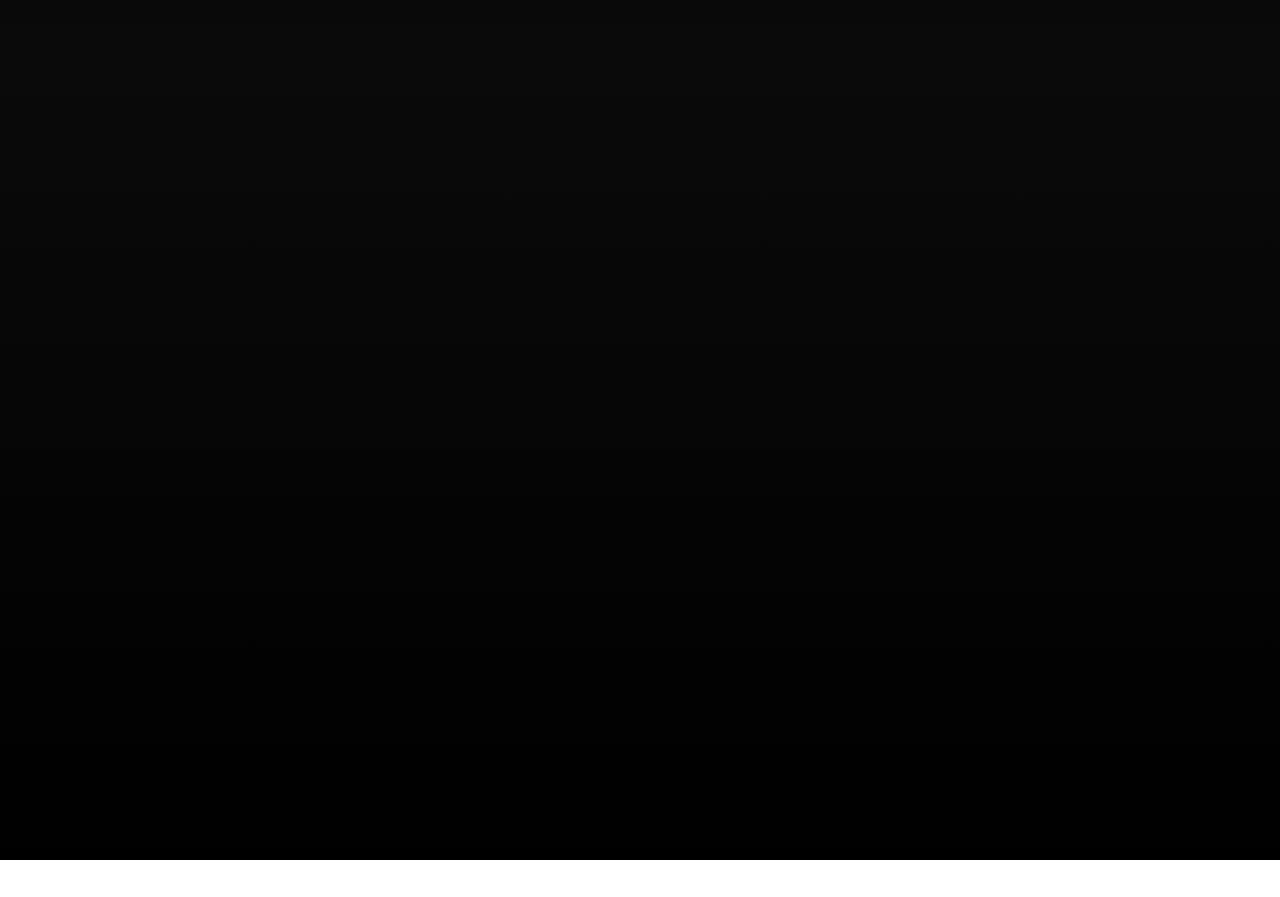
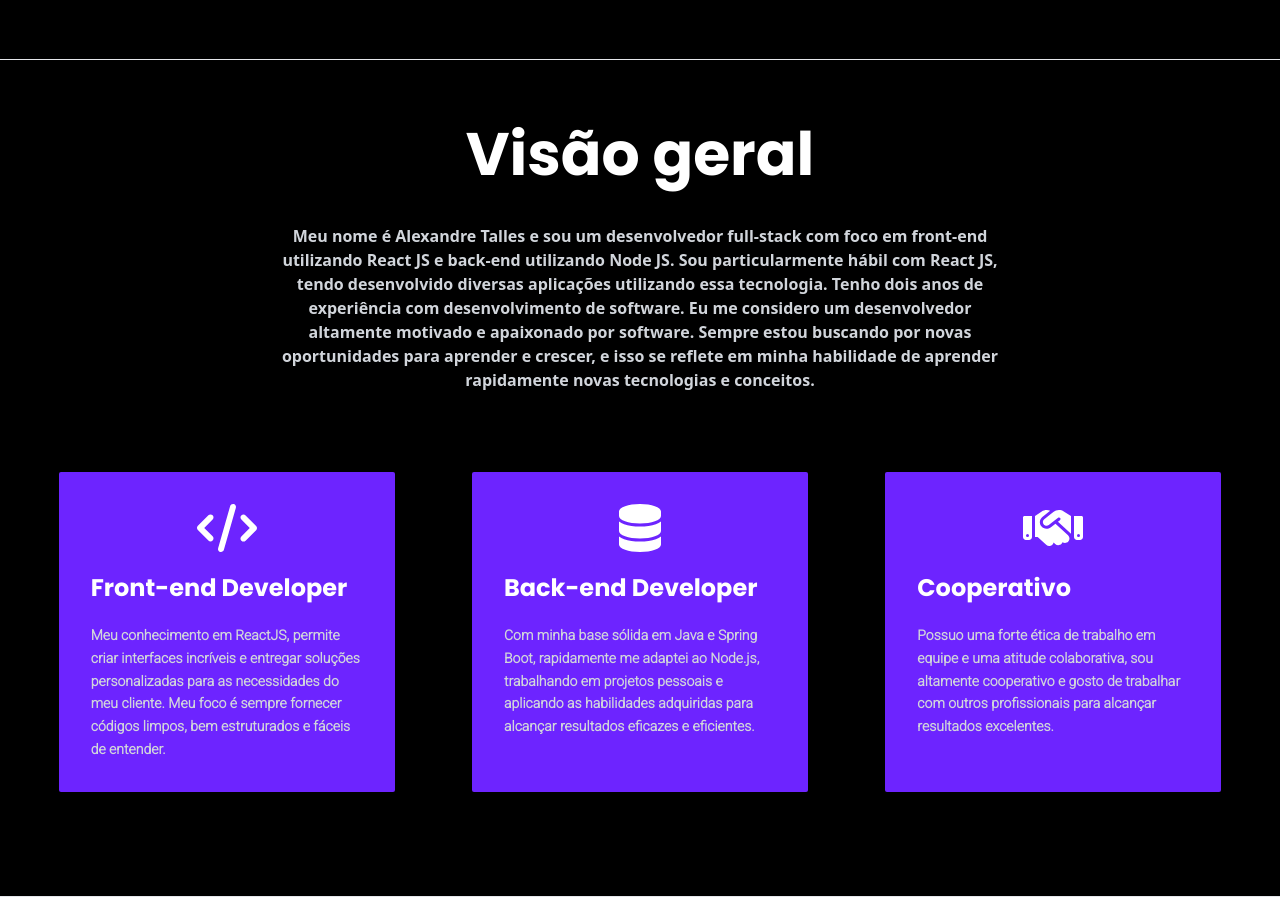
Before and after one commit to XFERRER7/portfolio, a React (Vite) app: page / in a window 1280 px wide. Shown: the part 740-1637 px from the top of the page. Before the commit the page ends 1600 px from the top, so only its background shows below. Built offline with nearby package versions, Linux system fonts and the light colour scheme.

Commit message:
about section finished

```diff
--- a/src/components/Navbar.tsx
+++ b/src/components/Navbar.tsx
@@ -1,3 +1,6 @@
+//import x from awsome icons
+import { FontAwesomeIcon } from '@fortawesome/react-fontawesome'
+import { faX } from '@fortawesome/free-solid-svg-icons'
 
 interface INavbarProps {
   setSidebarIsOpen: (value: boolean) => void
@@ -41,13 +44,19 @@ export const Navbar = ({ setSidebarIsOpen, sidebarIsOpen }: INavbarProps) => {
       flex
       md:hidden flex-col gap-2
       "
-      onClick={() => {
-        setSidebarIsOpen(true)
-      }}
+        onClick={() => {
+          setSidebarIsOpen(!sidebarIsOpen)
+        }}
       >
-        <div className="w-10 h-1 rounded-lg bg-white"></div>
-        <div className="w-10 h-1 rounded-lg bg-white"></div>
-        <div className="w-10 h-1 rounded-lg bg-white"></div>
+        {
+          sidebarIsOpen ?
+            <FontAwesomeIcon icon={faX} size="2xl" /> :
+            <>
+              <div className="w-10 h-1 rounded-lg bg-white"></div>
+              <div className="w-10 h-1 rounded-lg bg-white"></div>
+              <div className="w-10 h-1 rounded-lg bg-white"></div>
+            </>
+        }
       </div>
 
     </div>
--- /dev/null
+++ b/src/elements/CardTechnology.tsx
@@ -0,0 +1,30 @@
+import { FontAwesomeIcon } from "@fortawesome/react-fontawesome"
+
+
+interface ICardTechnologyProps {
+  icon: any;
+  title: string;
+  description: string;
+}
+
+export const CardTechnology = ({ title, description, icon }: ICardTechnologyProps) => {
+  return (
+    <div
+    className="
+    w-full h-full text-center
+    md:w-[21rem] md:h-80 bg-primary md:text-left text-white rounded-sm flex flex-col gap-5 p-8
+    "
+    data-aos="fade-right" data-aos-once="true"
+    >
+
+      <FontAwesomeIcon icon={icon} size="3x" />
+
+      <h1 className="font-poppins font-bold text-2xl">{title}</h1>
+
+      <span className="font-roboto text-gray-300 font-semibold text-sm leading-relaxed">
+        {description}
+      </span>
+
+    </div>
+  )
+}
--- a/src/sections/About.tsx
+++ b/src/sections/About.tsx
@@ -1,11 +1,64 @@
+import { CardTechnology } from "../elements/CardTechnology"
+import { faCode } from "@fortawesome/free-solid-svg-icons"
+import { faDatabase } from "@fortawesome/free-solid-svg-icons"
+import { faHandshake } from "@fortawesome/free-solid-svg-icons"
 
 export const About = () => {
   return (
     <div className='
-    h-screen w-full bg-gradient-to-t from-[#000000] to-[#0a0a0a]
-     px-10 flex
 
+       w-full bg-[#000000]
+      px-10 flex flex-col border-b py-16 gap-14
      '>
+
+      <div className="w-full flex flex-col gap-10 items-center">
+        <h1 className="
+      font-poppins text-white text-5xl text-center md:text-6xl font-bold
+      ">Visão geral
+        </h1>
+        <span className="
+          w-full
+          text-md text-gray-300 md:w-3/5
+          md:text-md text-center font-semibold flex justify-center gap-1
+          ">
+          Meu nome é Alexandre Talles e sou um desenvolvedor full-stack com foco em front-end
+          utilizando React JS e back-end utilizando Node JS.
+          Sou particularmente hábil com React JS, tendo desenvolvido diversas aplicações
+          utilizando essa tecnologia. Tenho dois anos de
+          experiência com desenvolvimento de software.
+          Eu me considero um desenvolvedor altamente motivado e apaixonado por software.
+          Sempre estou buscando por novas oportunidades para aprender e crescer, e isso se
+          reflete em minha habilidade de aprender rapidamente novas tecnologias e conceitos.
+        </span>
+      </div>
+
+      <div className="
+      flex-col gap-10
+      w-full md:h-96 py-6 flex md:flex-row md:justify-around
+      ">
+        <CardTechnology
+          icon={faCode}
+          title="Front-end Developer"
+          description="Meu conhecimento em ReactJS, permite criar interfaces incríveis e entregar
+        soluções personalizadas para as necessidades do meu cliente. Meu foco é sempre
+        fornecer códigos limpos, bem estruturados e fáceis de entender."
+        />
+        <CardTechnology
+          icon={faDatabase}
+          title="Back-end Developer"
+          description="Com minha base sólida em Java e Spring Boot, rapidamente me adaptei
+          ao Node.js, trabalhando em projetos pessoais e aplicando as habilidades adquiridas para alcançar resultados
+          eficazes e eficientes."
+        />
+        <CardTechnology
+          icon={faHandshake}
+          title="Cooperativo"
+          description="Possuo uma forte ética de trabalho em equipe e uma atitude colaborativa,
+          sou altamente cooperativo e gosto de trabalhar com outros profissionais para
+          alcançar resultados excelentes."
+        />
+      </div>
+
 
     </div>
   )
--- a/src/sections/Header.tsx
+++ b/src/sections/Header.tsx
@@ -9,21 +9,18 @@ export const Header = () => {
 
   const [sidebarIsOpen, setSidebarIsOpen] = useState(false)
 
-  //classes tailwind para bg gradient
-
-
   return (
     <div
-     className='w-full md:h-screen bg-gradient-to-b from-[#000000] to-[#0a0a0a]
-     bg-cover font-roboto px-10 flex flex-col
+     className='w-full h-screen bg-[#000000]
+     bg-cover font-roboto px-10 flex flex-col border-b
      pb-2 text-white'
      >
 
       <Navbar sidebarIsOpen={sidebarIsOpen} setSidebarIsOpen={setSidebarIsOpen}/>
 
       <main className='
-      flex-col gap-10 py-16
-      flex-1 flex md:flex-row md:py-0 items-center md:mt-0 md:justify-center md:gap-20
+      flex-col py-16
+      flex-1 flex md:flex-row md:py-0 items-center md:mt-0 justify-center gap-20
       '>
       <ReactLogo />
         <Sidebar sidebarIsOpen={sidebarIsOpen}/>
--- a/tailwind.config.cjs
+++ b/tailwind.config.cjs
@@ -32,8 +32,8 @@ module.exports = {
       },
       //create animation eletron effect
       animation: {
-        eletron: 'eletron 3s ease-in-out infinite',
-        node: 'node 3s ease-in-out infinite',
+        eletron: 'eletron 8s ease-in-out',
+        node: 'node 8s ease-in-out',
       },
     },
   },
```
